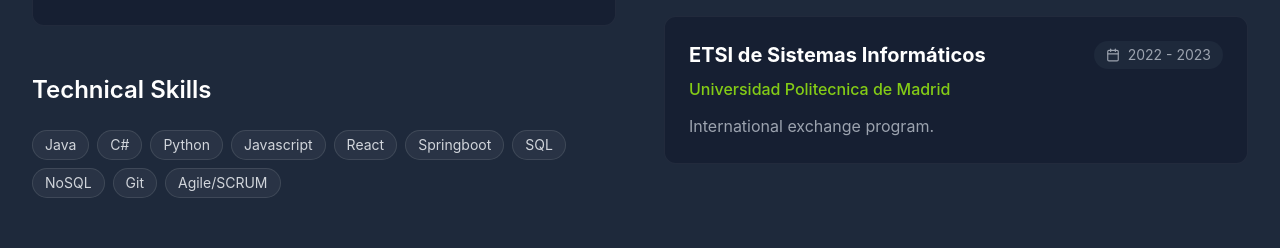
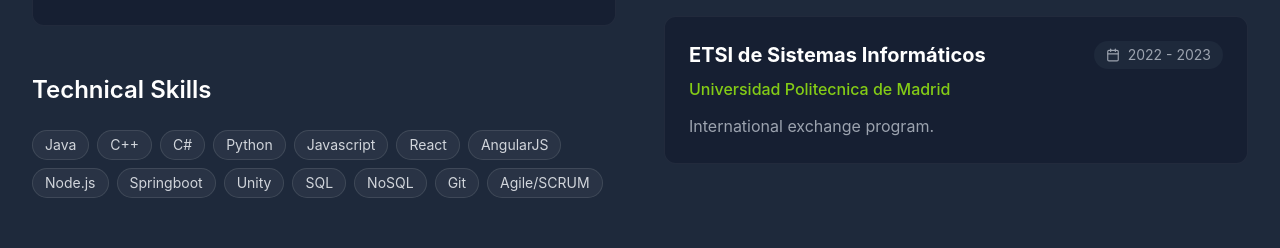
Before and after one commit to Xpecialist/Portfolio-Webpage, a React (Vite) app: page / in a window 1280 px wide. Shown: the part 1268-1516 px from the top of the page. Built offline with nearby package versions, Linux system fonts and the light colour scheme.

Commit message:
Add C++, AngularJS, Node.js, and Unity to technical skills

```diff
--- a/src/components/CV.tsx
+++ b/src/components/CV.tsx
@@ -30,7 +30,7 @@ const CV = () => {
     ];
 
     const skills = [
-        "Java", "C#", "Python", "Javascript", "React", "Springboot", "SQL", "NoSQL", "Git", "Agile/SCRUM"
+        "Java", "C++", "C#", "Python", "Javascript", "React", "AngularJS", "Node.js", "Springboot", "Unity", "SQL", "NoSQL", "Git", "Agile/SCRUM"
     ];
 
     return (
```
